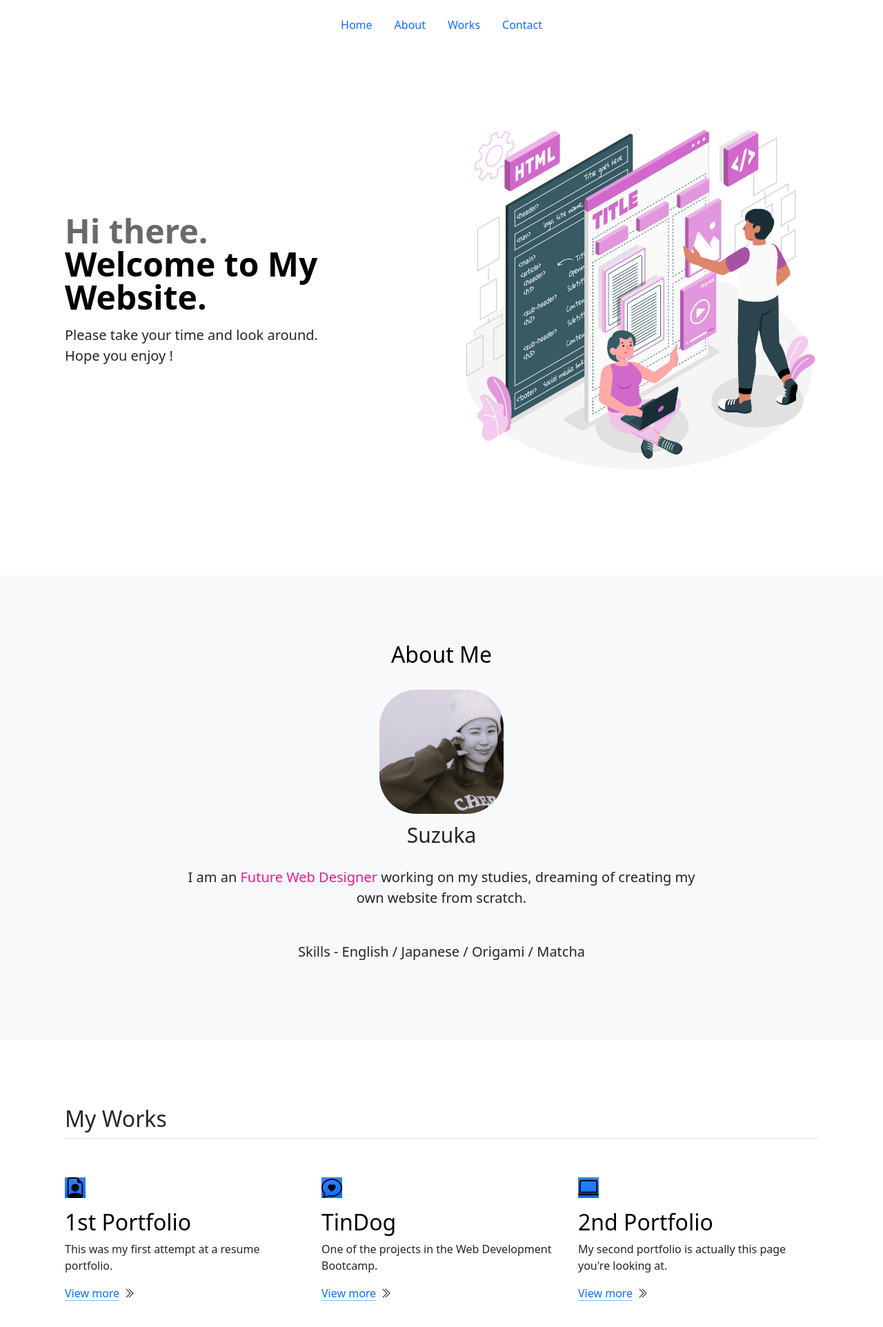
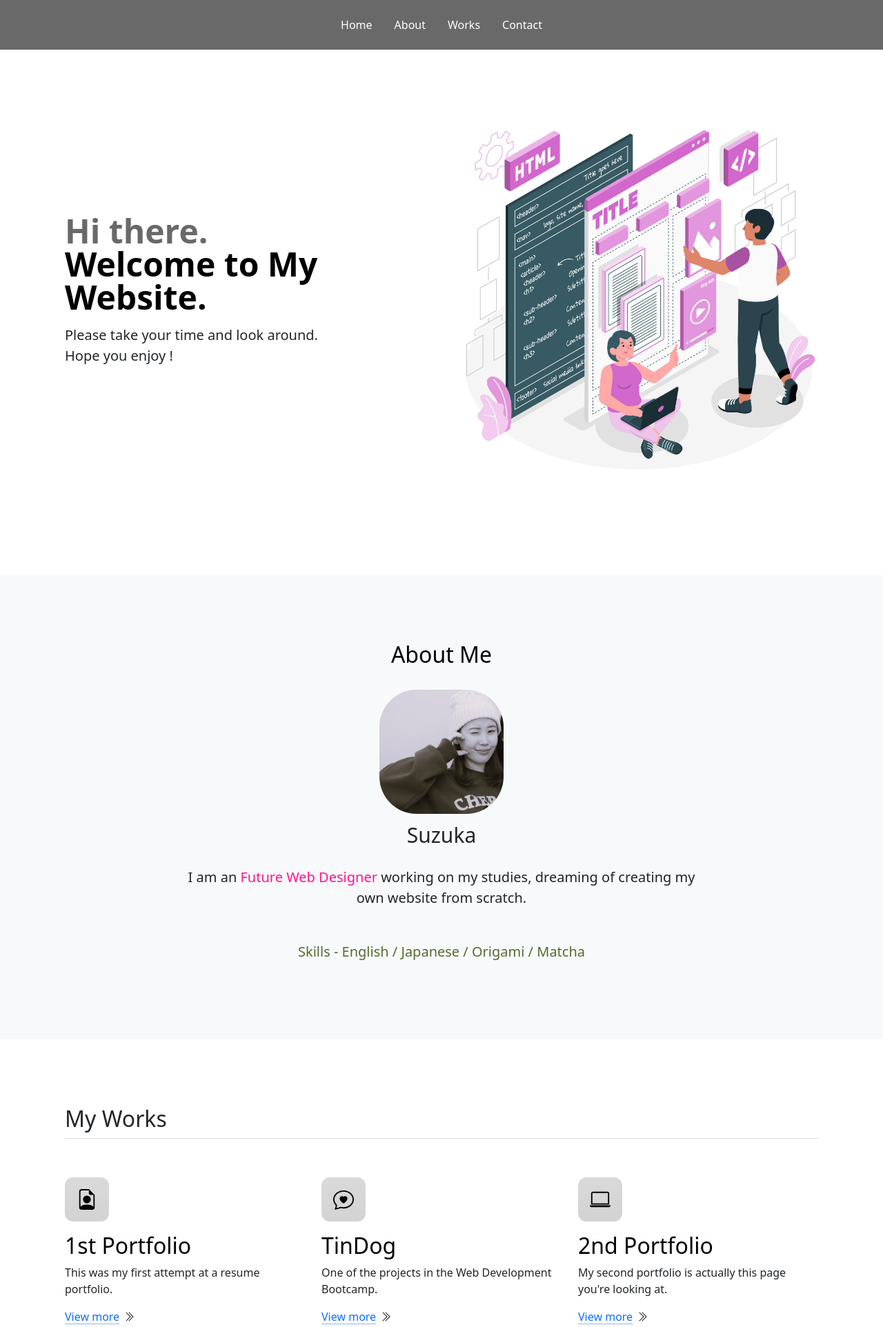
Before and after one commit to suzukiswift012/html-portfolio2, a plain HTML site: page index.html in a window 1280 px wide. Shown: the top 1924 px of the page at 69% size. Drawn offline with nearby package versions, Linux system fonts and the light colour scheme.

Commit message:
Add files via upload

```diff
--- a/style.css
+++ b/style.css
@@ -1,3 +1,22 @@
+header .nav-link{
+  color: #ffffff;
+}
+
+header .nav-link:hover{
+  color: black !important;
+}
+
+.header-container{
+  background-color: #696969;
+}
+
+.feature-icon {
+  width: 4rem;
+  height: 4rem;
+  border-radius: 0.75rem;
+  background-color: #d3d3d3 !important;
+}
+
 .span-color1{
     color: #696969;
 }
@@ -11,8 +30,16 @@
     font-size: 30px;
   }
 
+  .third{
+    color: darkolivegreen;
+  }
+
   .span-color2{
     color: #ff1493;
+  }
+
+  .nav-link:hover{
+    color: #ffffff !important;
   }
 
   .change-background-color{
```
